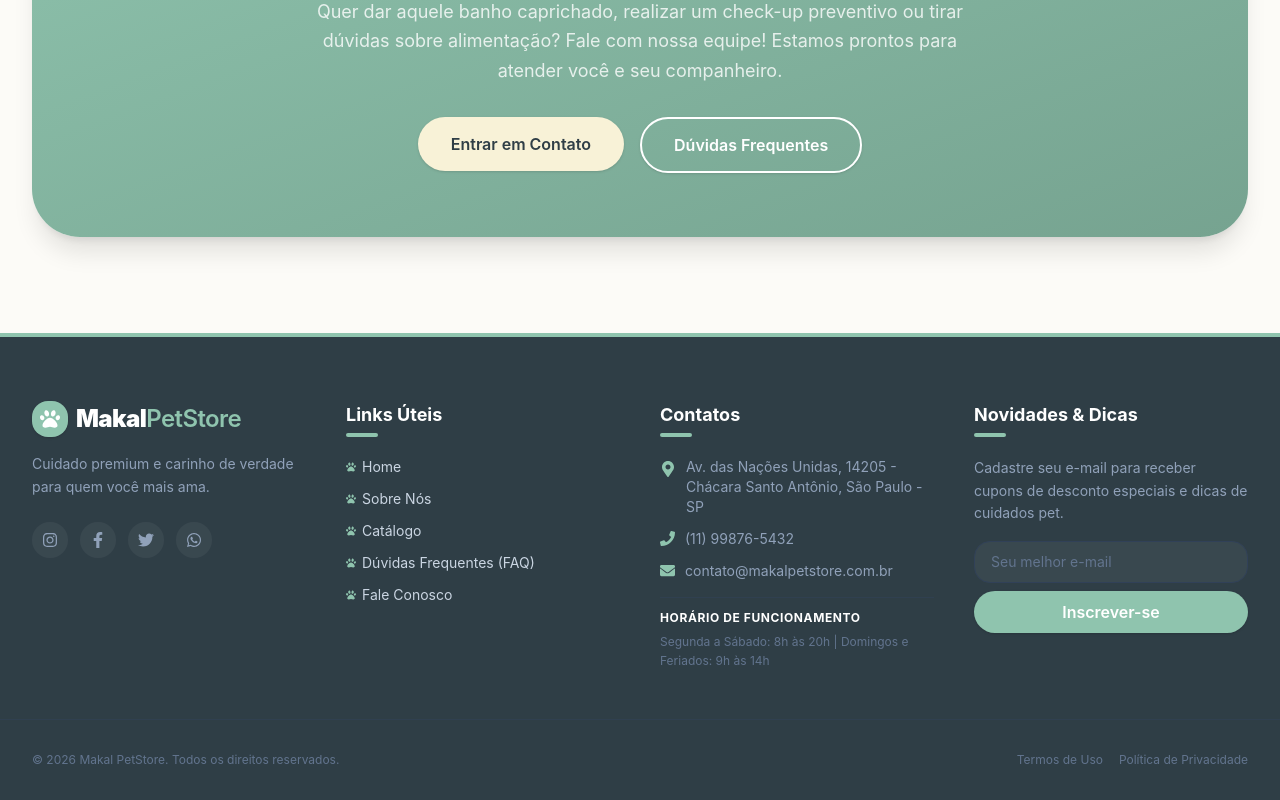
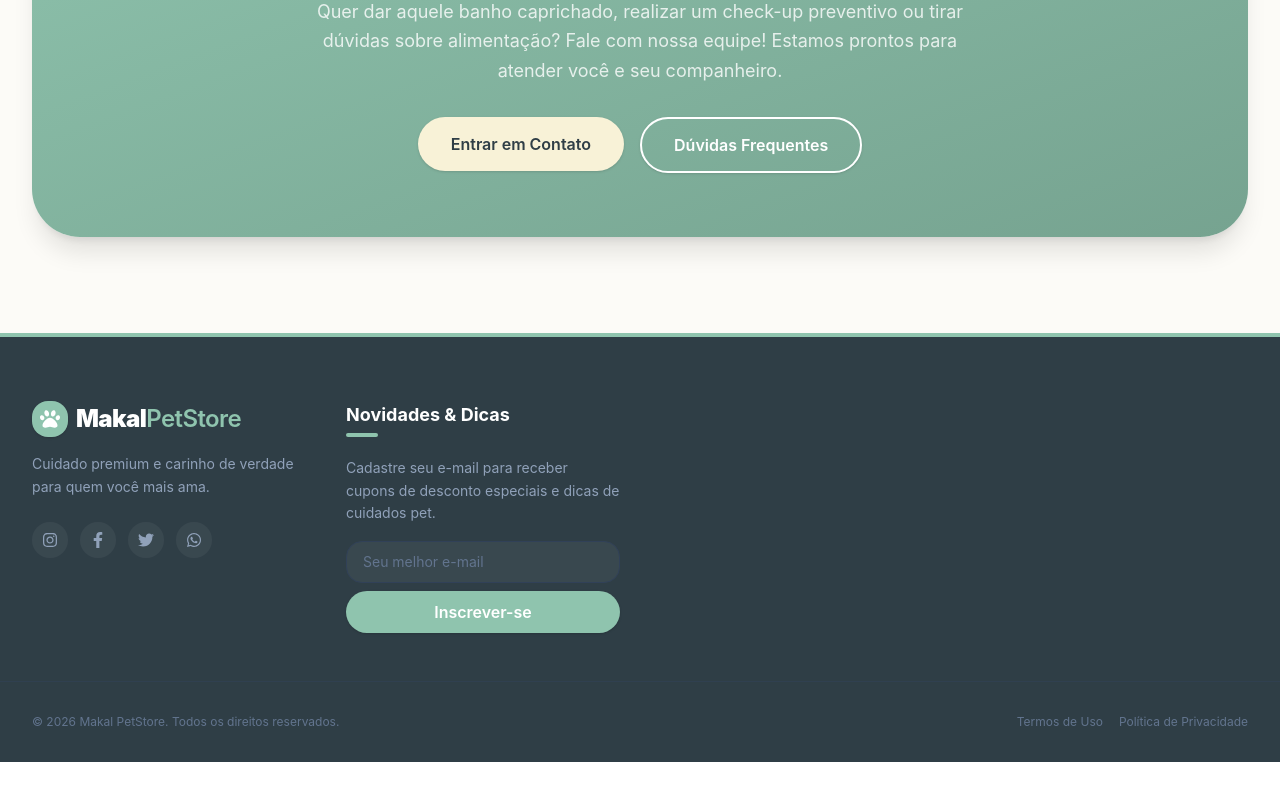
Before and after one commit to abatisella-dotcom/18-08, a React (Vite) app: page / in a window 1280 px wide. Shown: the part 3247-4047 px from the top of the page. After the commit the page ends 4009 px from the top, so only its background shows below. Built offline with nearby package versions, Linux system fonts and the light colour scheme.

Commit message:
Alteração do footer

```diff
--- a/src/components/Footer.jsx
+++ b/src/components/Footer.jsx
@@ -49,67 +49,6 @@ function Footer() {
           </div>
         </div>
 
-        {/* Col 2: Navigation Links */}
-        <div>
-          <h3 className="text-white text-lg font-bold mb-5 relative pb-2">
-            Links Úteis
-            <span className="absolute bottom-0 left-0 w-8 h-1 bg-[#8fc4ae] rounded-full"></span>
-          </h3>
-          <ul className="flex flex-col gap-3 text-sm">
-            <li>
-              <Link to="/" className="hover:text-[#8fc4ae] transition-colors flex items-center gap-1.5">
-                <FaPaw size={10} className="text-[#8fc4ae]" /> Home
-              </Link>
-            </li>
-            <li>
-              <Link to="/sobre" className="hover:text-[#8fc4ae] transition-colors flex items-center gap-1.5">
-                <FaPaw size={10} className="text-[#8fc4ae]" /> Sobre Nós
-              </Link>
-            </li>
-            <li>
-              <Link to="/produtos" className="hover:text-[#8fc4ae] transition-colors flex items-center gap-1.5">
-                <FaPaw size={10} className="text-[#8fc4ae]" /> Catálogo
-              </Link>
-            </li>
-            <li>
-              <Link to="/faq" className="hover:text-[#8fc4ae] transition-colors flex items-center gap-1.5">
-                <FaPaw size={10} className="text-[#8fc4ae]" /> Dúvidas Frequentes (FAQ)
-              </Link>
-            </li>
-            <li>
-              <Link to="/contato" className="hover:text-[#8fc4ae] transition-colors flex items-center gap-1.5">
-                <FaPaw size={10} className="text-[#8fc4ae]" /> Fale Conosco
-              </Link>
-            </li>
-          </ul>
-        </div>
-
-        {/* Col 3: Contact Info & Hours */}
-        <div className="flex flex-col gap-4">
-          <h3 className="text-white text-lg font-bold mb-1 relative pb-2">
-            Contatos
-            <span className="absolute bottom-0 left-0 w-8 h-1 bg-[#8fc4ae] rounded-full"></span>
-          </h3>
-          <ul className="flex flex-col gap-3 text-sm text-slate-400">
-            <li className="flex items-start gap-2.5">
-              <FaMapMarkerAlt className="text-[#8fc4ae] mt-1 shrink-0" size={16} />
-              <span>{companyDetails.address}</span>
-            </li>
-            <li className="flex items-center gap-2.5">
-              <FaPhone className="text-[#8fc4ae] shrink-0" size={15} />
-              <span>{companyDetails.phone}</span>
-            </li>
-            <li className="flex items-center gap-2.5">
-              <FaEnvelope className="text-[#8fc4ae] shrink-0" size={15} />
-              <span>{companyDetails.email}</span>
-            </li>
-          </ul>
-          <div className="border-t border-slate-700/60 pt-3">
-            <h4 className="text-white text-xs font-bold uppercase tracking-wider mb-1.5">Horário de Funcionamento</h4>
-            <p className="text-xs text-slate-500 leading-relaxed">{companyDetails.openingHours}</p>
-          </div>
-        </div>
-
         {/* Col 4: Newsletter */}
         <div>
           <h3 className="text-white text-lg font-bold mb-5 relative pb-2">
```
Also changed, not shown: 1 other file (tests, documents, lock files or other folders).
